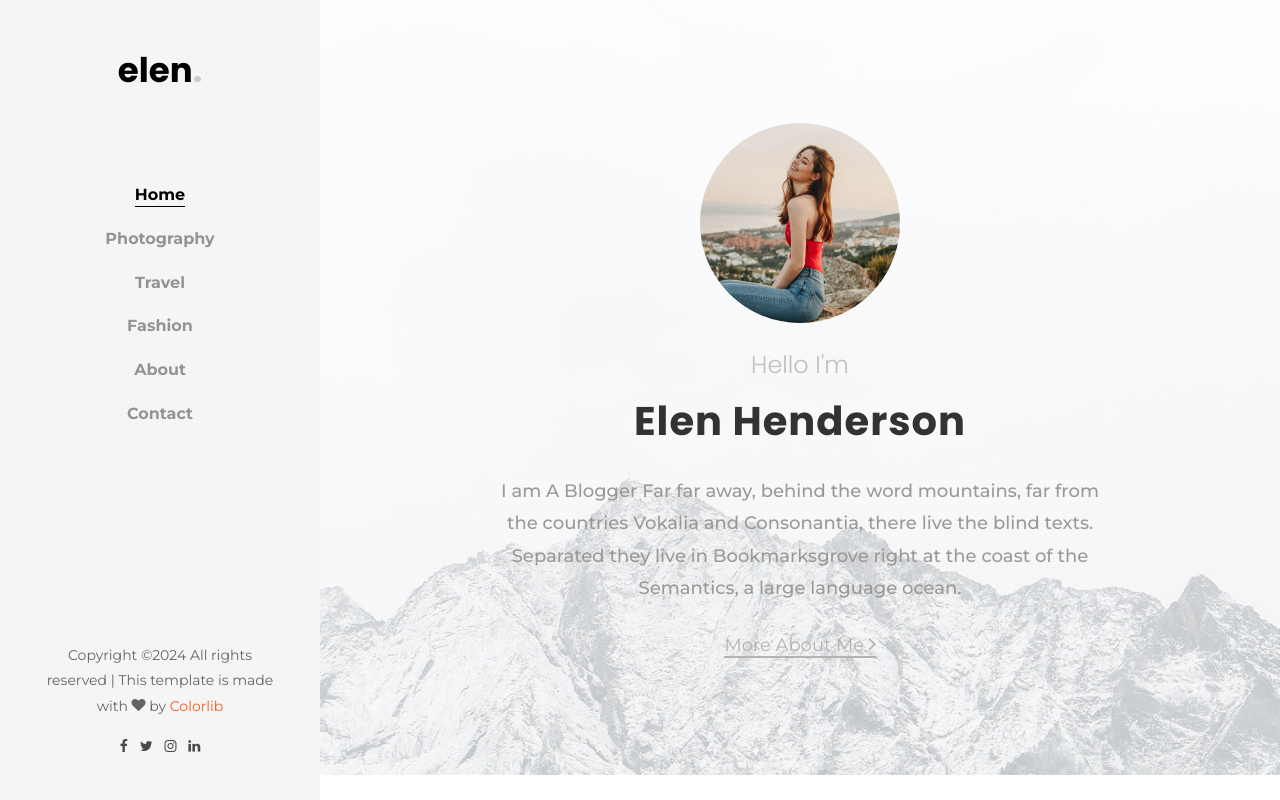
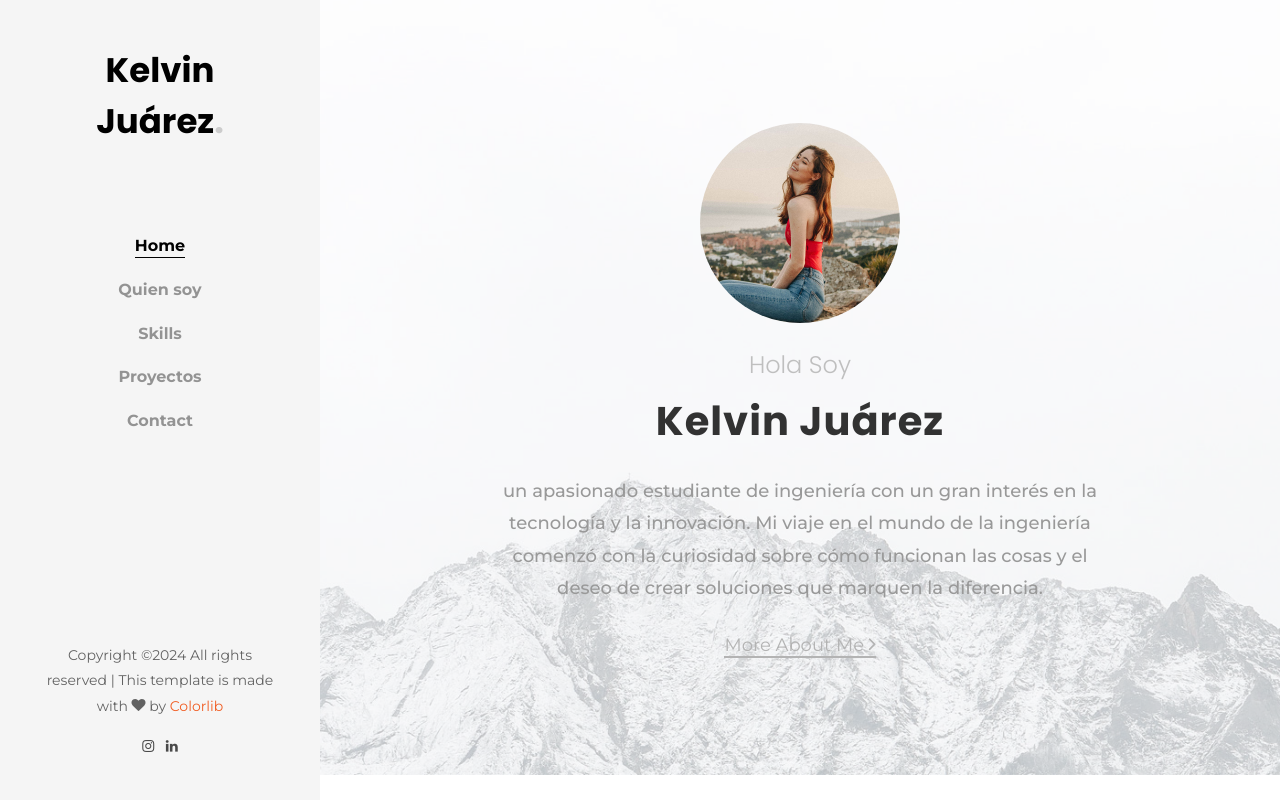
Before and after one commit to kelvinjuarez/kelvinjuarez.github.io, a plain HTML site: page index.html in a window 1280 px wide. Shown: the top 800 px of the page. Drawn offline with Linux system fonts and the light colour scheme; some packages are replaced by stand-ins of ours; no server answers; files whose address does not match are found by name.

Commit message:
updates about me
updates about me

```diff
--- a/index.html
+++ b/index.html
@@ -32,14 +32,13 @@
 	<div id="colorlib-page">
 		<a href="#" class="js-colorlib-nav-toggle colorlib-nav-toggle"><i></i></a>
 		<aside id="colorlib-aside" role="complementary" class="js-fullheight text-center">
-			<h1 id="colorlib-logo"><a href="index.html">elen<span>.</span></a></h1>
+			<h1 id="colorlib-logo"><a href="index.html">Kelvin Juárez<span>.</span></a></h1>
 			<nav id="colorlib-main-menu" role="navigation">
 				<ul>
 					<li class="colorlib-active"><a href="index.html">Home</a></li>
-					<li><a href="photography.html">Photography</a></li>
-					<li><a href="travel.html">Travel</a></li>
-					<li><a href="fashion.html">Fashion</a></li>
-					<li><a href="about.html">About</a></li>
+					<li><a href="about.html">Quien soy</a></li>
+					<li><a href="travel.html">Skills</a></li>
+					<li><a href="fashion.html">Proyectos</a></li>
 					<li><a href="contact.html">Contact</a></li>
 				</ul>
 			</nav>
@@ -48,8 +47,8 @@
 				<p><!-- Link back to Colorlib can't be removed. Template is licensed under CC BY 3.0. -->
 			  Copyright &copy;<script>document.write(new Date().getFullYear());</script> All rights reserved | This template is made with <i class="icon-heart" aria-hidden="true"></i> by <a href="https://colorlib.com" target="_blank">Colorlib</a>
 				<ul>
-					<li><a href="#"><i class="icon-facebook"></i></a></li>
-					<li><a href="#"><i class="icon-twitter"></i></a></li>
+				    <!-- <li><a href="#"><i class="icon-facebook"></i></a></li>
+					<li><a href="#"><i class="icon-twitter"></i></a></li> -->
 					<li><a href="#"><i class="icon-instagram"></i></a></li>
 					<li><a href="#"><i class="icon-linkedin"></i></a></li>
 				</ul>
@@ -62,9 +61,9 @@
 					<div class="col-md-8 text text-center">
 						<div class="img mb-4" style="background-image: url(images/author.jpg);"></div>
 						<div class="desc">
-							<h2 class="subheading">Hello I'm</h2>
-							<h1 class="mb-4">Elen Henderson</h1>
-							<p class="mb-4">I am A Blogger Far far away, behind the word mountains, far from the countries Vokalia and Consonantia, there live the blind texts. Separated they live in Bookmarksgrove right at the coast of the Semantics, a large language ocean.</p>
+							<h2 class="subheading">Hola Soy</h2>
+							<h1 class="mb-4">Kelvin Juárez</h1>
+							<p class="mb-4">un apasionado estudiante de ingeniería con un gran interés en la tecnología y la innovación. Mi viaje en el mundo de la ingeniería comenzó con la curiosidad sobre cómo funcionan las cosas y el deseo de crear soluciones que marquen la diferencia.</p>
 							<p><a href="#" class="btn-custom">More About Me <span class="ion-ios-arrow-forward"></span></a></p>
 						</div>
 					</div>
```
